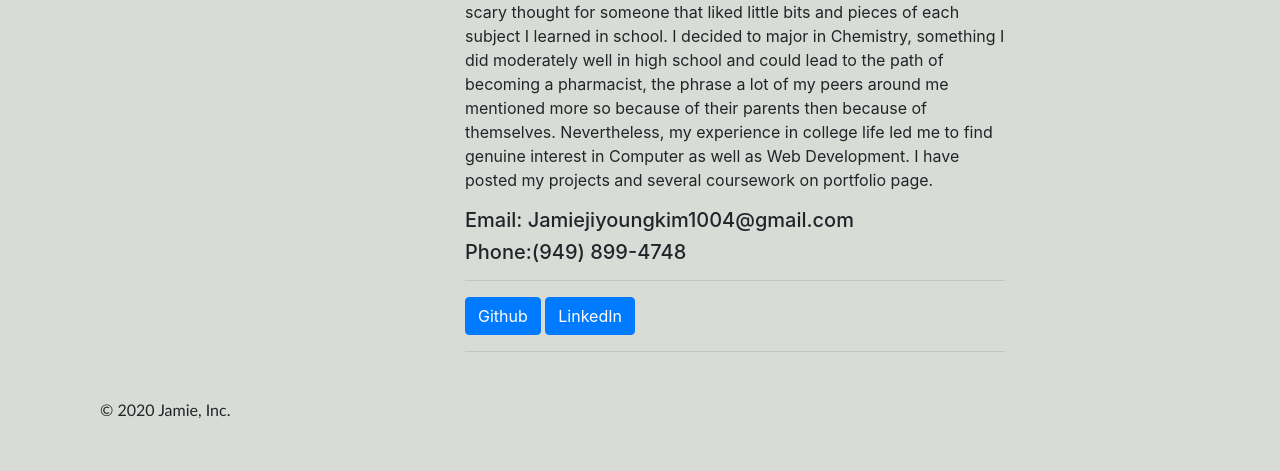
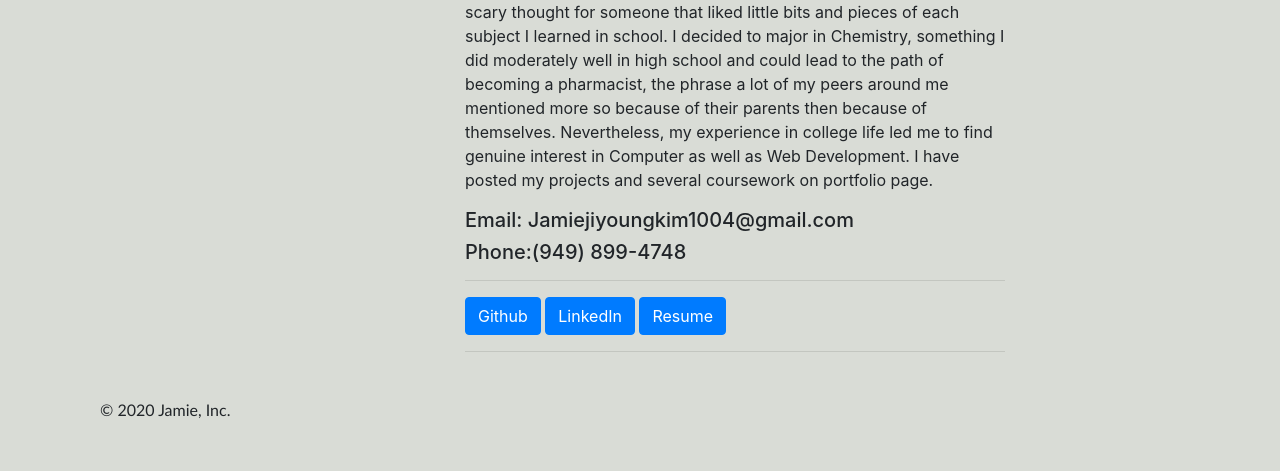
Before and after one commit to jamiekim87/Responsive-portfolio, a plain HTML site: page index.html in a window 1280 px wide. Shown: the part 137-608 px from the top of the page. Drawn offline with nearby package versions, Linux system fonts and the light colour scheme.

Commit message:
giit push

```diff
--- a/index.html
+++ b/index.html
@@ -69,8 +69,8 @@
           <button class="btn btn-primary"
             onclick="document.location='https://www.linkedin.com/in/jamie-kim-0748411a6/'">LinkedIn</button>
 
-          <!-- <button class="btn btn-primary"
-            onclick="document.location=' https://drive.google.com/file/d/1DuFK2Jyl6LpJWapa9mohwoPTBOvS8eaO/view?ths=true'">Resume</button> -->
+          <button class="btn btn-primary"
+            onclick="document.location=' https://drive.google.com/file/d/1DuFK2Jyl6LpJWapa9mohwoPTBOvS8eaO/view?ths=true'">Resume</button>
 
           <hr>
       </section>
```
